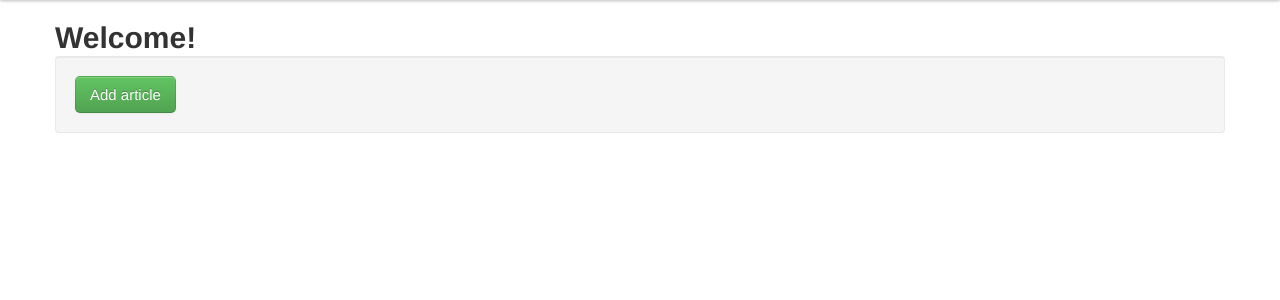
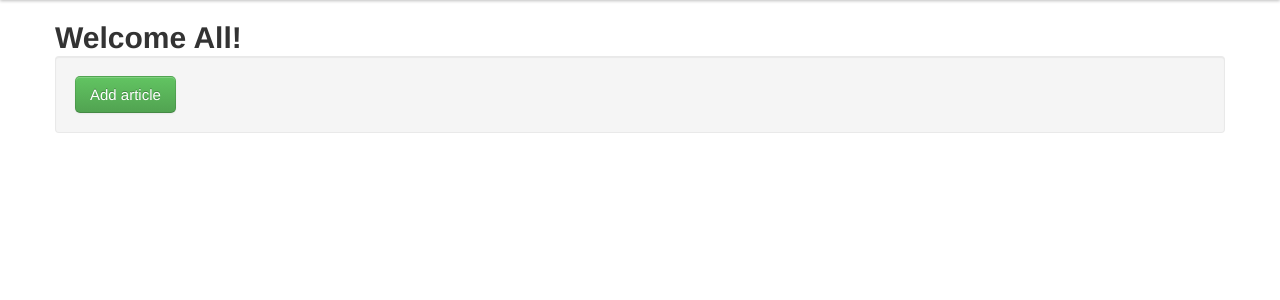
Before and after one commit to dannychichainsaw/helloworld, a PHP site: template templates/homepage.twig in a window 1280 px wide. Shown: the part 40-340 px from the top of the page. Run offline with PHP 8.4, Linux system fonts and the light colour scheme; the template is opened without the code that fills it, so the values that code supplies are empty; some libraries are stand-ins or nearby versions.

```diff
--- a/templates/homepage.twig
+++ b/templates/homepage.twig
@@ -1,7 +1,7 @@
 {% extends 'layout.twig' %}
 
 {% block body %}
-    <h1>Welcome!</h1>
+    <h1>Welcome All!</h1>
 
     <div class="well">
         <a href="{{ path('add_article') }}" class="btn btn-success btn-large">Add article</a>
```
